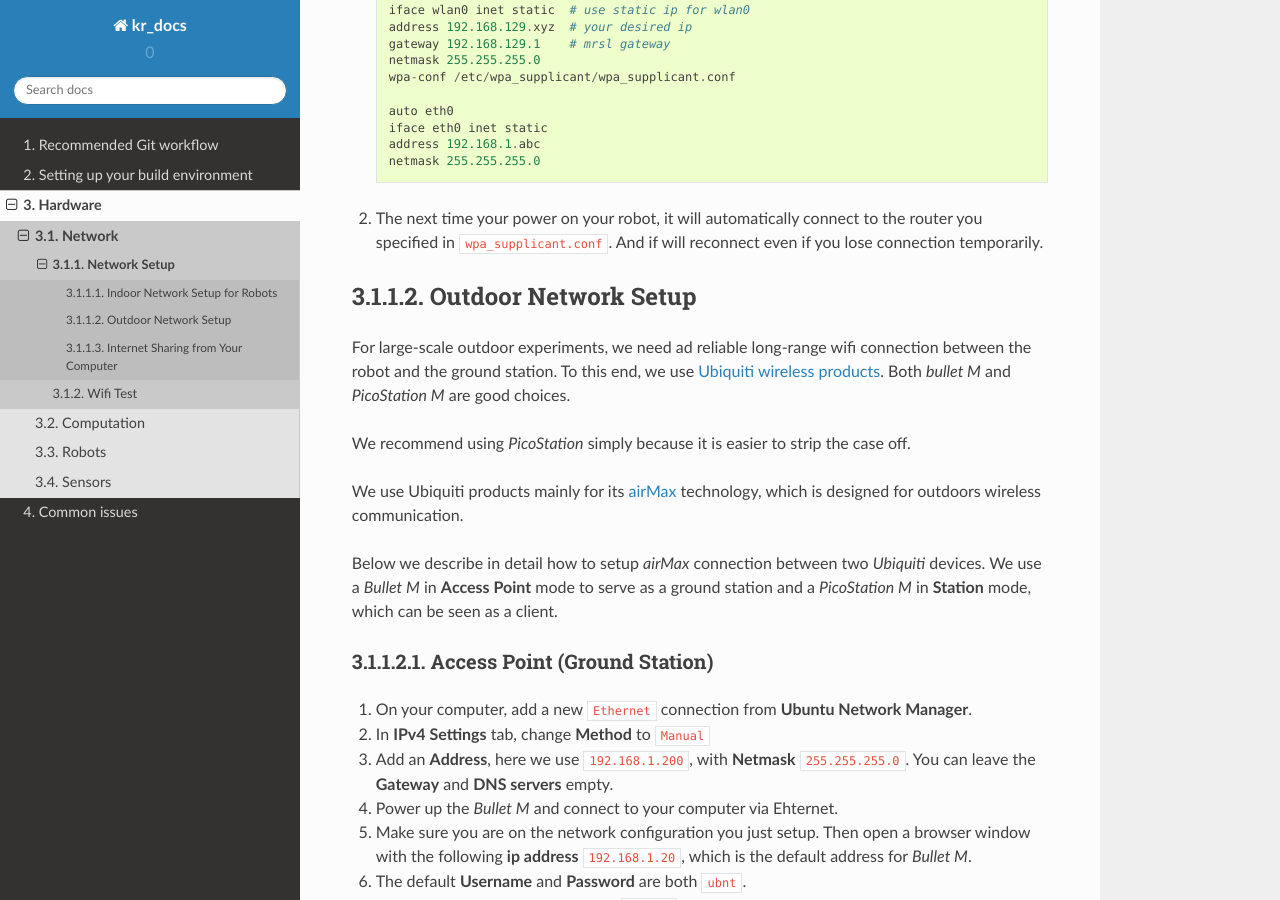
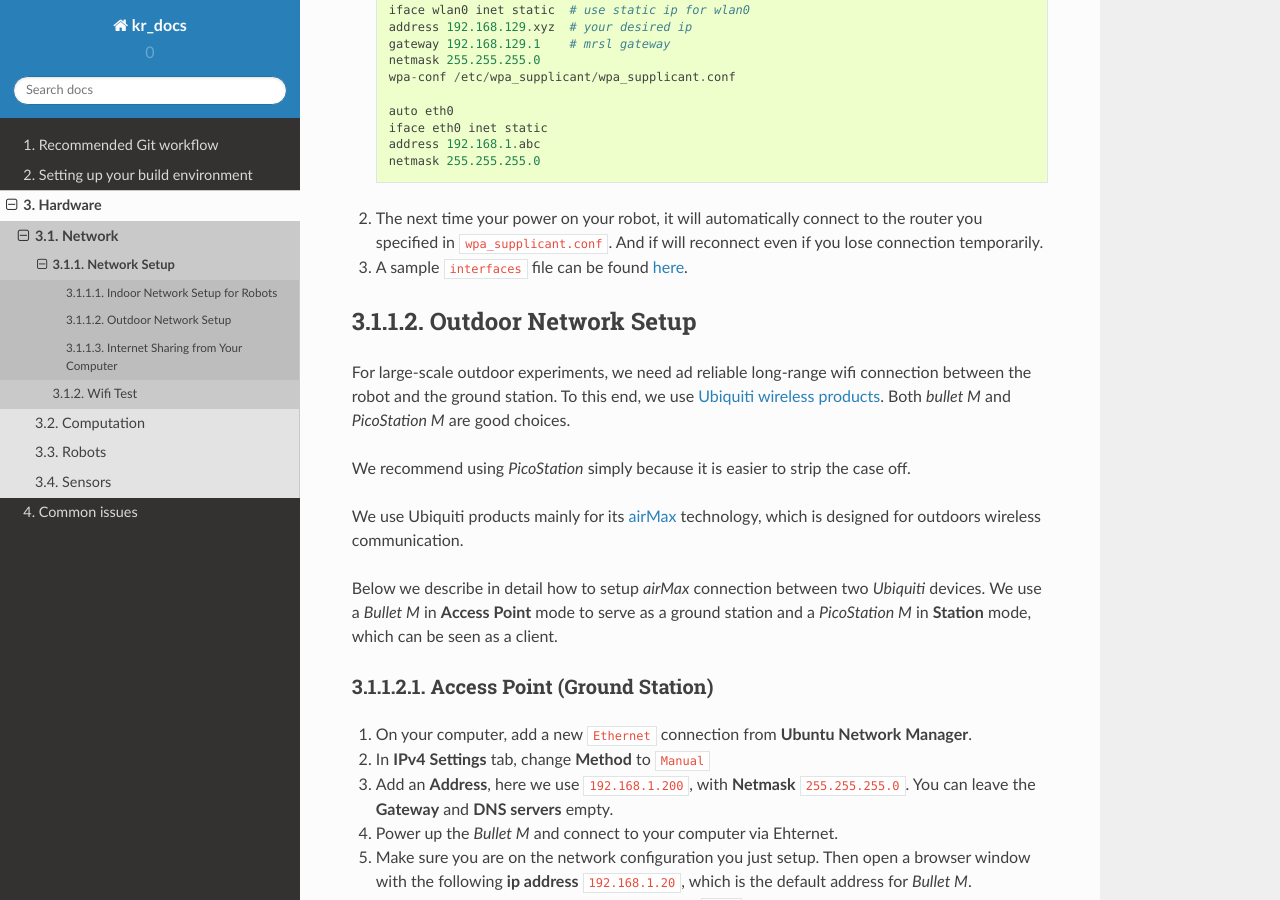
Before and after one commit to KumarRobotics/kr_docs, a Sphinx documentation site: the page built from docs/source/references/hardware/network/network_setup.rst, in a window 1280 px wide and 900 px high, scrolled down 732 px. Built offline with Sphinx 7.4.7 and the Read the Docs theme 2.0.0, drawn with Linux system fonts in a browser that asks for light colours.

Commit message:
add sample interfaces

```diff
--- a/docs/source/references/hardware/network/network_setup.rst
+++ b/docs/source/references/hardware/network/network_setup.rst
@@ -42,6 +42,8 @@ Here are the steps for setting up ``wpa_supplicant``.
     netmask 255.255.255.0
 
 2. The next time your power on your robot, it will automatically connect to the router you specified in ``wpa_supplicant.conf``. And if will reconnect even if you lose connection temporarily.
+
+3. A sample ``interfaces`` file can be found `here <https://gist.github.com/versatran01/9f42f24efa36b08f53d6>`_.
 
 =====================
 Outdoor Network Setup
```
